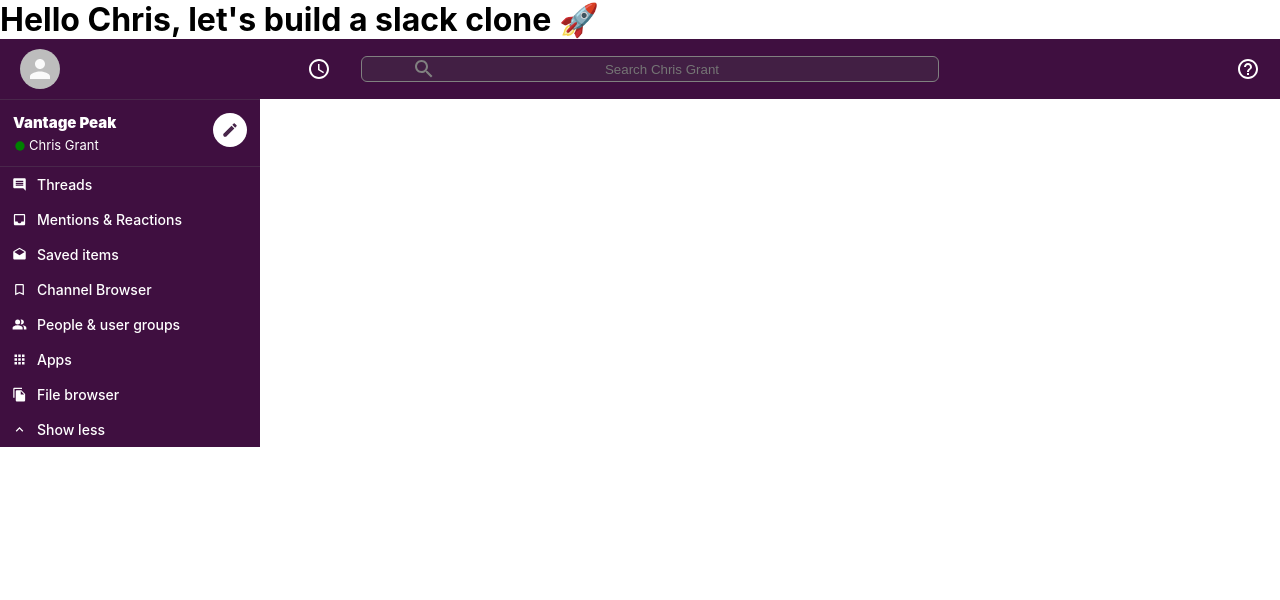
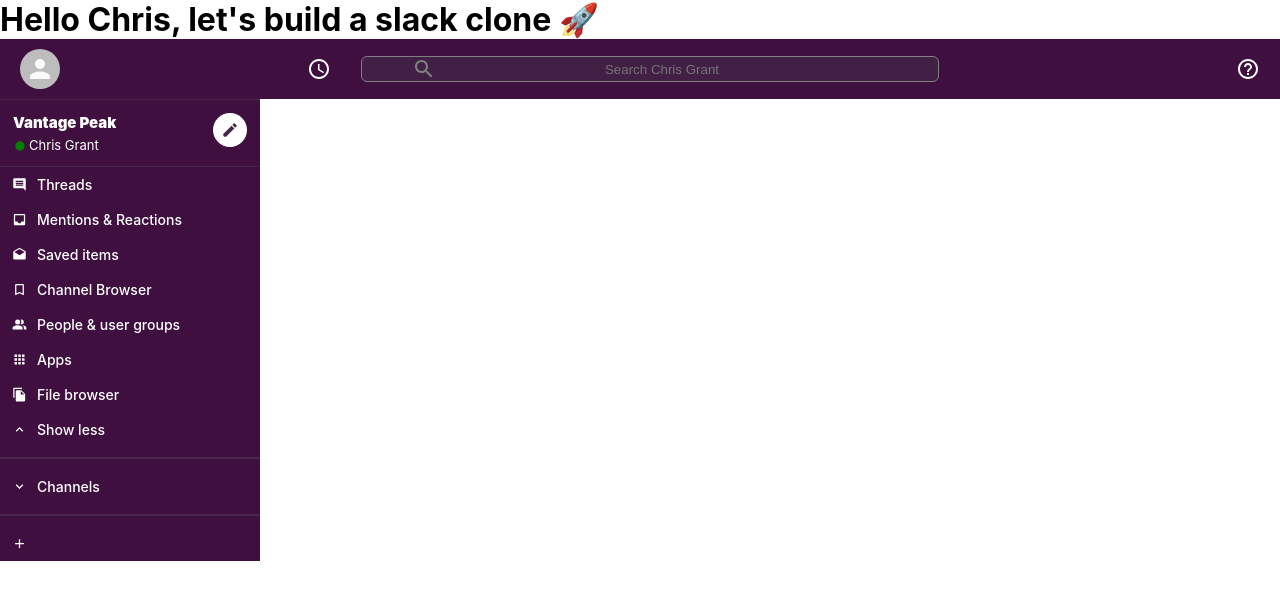
Before and after one commit to chrisgrant303/slack-clone, a React (Create React App) app: page / in a window 1280 px wide. Shown: the top 600 px of the page. Built offline with nearby package versions, Linux system fonts and the light colour scheme.

Commit message:
Sidebar Framework complete

```diff
--- a/src/Sidebar.js
+++ b/src/Sidebar.js
@@ -11,6 +11,8 @@ import PeopleAltIcon from "@material-ui/icons/PeopleAlt";
 import AppsIcon from "@material-ui/icons/Apps";
 import FileCopyIcon from "@material-ui/icons/FileCopy";
 import ExpandLessIcon from "@material-ui/icons/ExpandLess";
+import ExpandMoreIcon from "@material-ui/icons/ExpandMore";
+import AddIcon from "@material-ui/icons/Add";
 
 
 function Sidebar() {
@@ -34,6 +36,12 @@ function Sidebar() {
             <SidebarOption Icon={AppsIcon} title="Apps" />
             <SidebarOption Icon={FileCopyIcon} title="File browser" />
             <SidebarOption Icon={ExpandLessIcon} title="Show less" />
+            <hr />
+            <SidebarOption Icon={ExpandMoreIcon} title="Channels" />
+            <hr />
+            <SidebarOption Icon={AddIcon} addChannelOptions />
+
+            {/* Connect to dB and list all the channels */}
 
         </div>
     );
--- a/src/SidebarOption.css
+++ b/src/SidebarOption.css
@@ -27,3 +27,9 @@
 .sidebarOption  > h3 {
     font-weight: 500;
 }
+
+.sidebar > hr {
+    margin-top: 10px;
+    margin-bottom: 10px;
+    border: 1px solid #49274b;
+}
```
